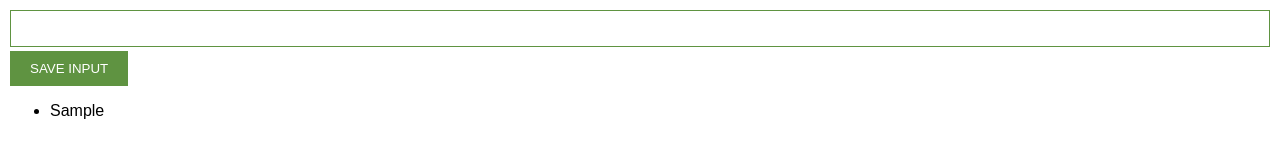
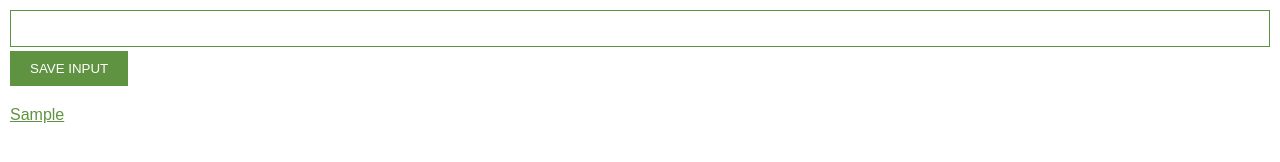
Before and after one commit to BradleyParkin/chrome-extension, a plain HTML site: page index.html in a window 1280 px wide. Both pictures are taken after typing "Sample" into the empty fields and a click on the button "SAVE INPUT". Drawn offline with Linux system fonts and the light colour scheme.

Commit message:
add styling to tags

```diff
--- a/index.css
+++ b/index.css
@@ -25,3 +25,17 @@ button {
     border: none;
     font-weight: yes;
 }
+
+ul {
+    margin-top: 20px;
+    list-style: none;
+    padding-left: 0;
+}
+
+li {
+    margin-top: 5px;
+}
+
+li a {
+    color: #5f9341;
+}
--- a/index.js
+++ b/index.js
@@ -13,7 +13,12 @@ inputBtn.addEventListener("click", function() {
 function renderLeads() {
     let listItems = ""
     for (let i = 0; i < myLeads.length; i++) {
-        listItems += "<li>" + myLeads[i] + "</li>"
+        listItems += `
+            <li>
+                <a target='_blank' href='${myLeads[i]}'>
+                    ${myLeads[i]}
+                </a>
+            </li>`
     }
     ulEl.innerHTML = listItems
 }
```
